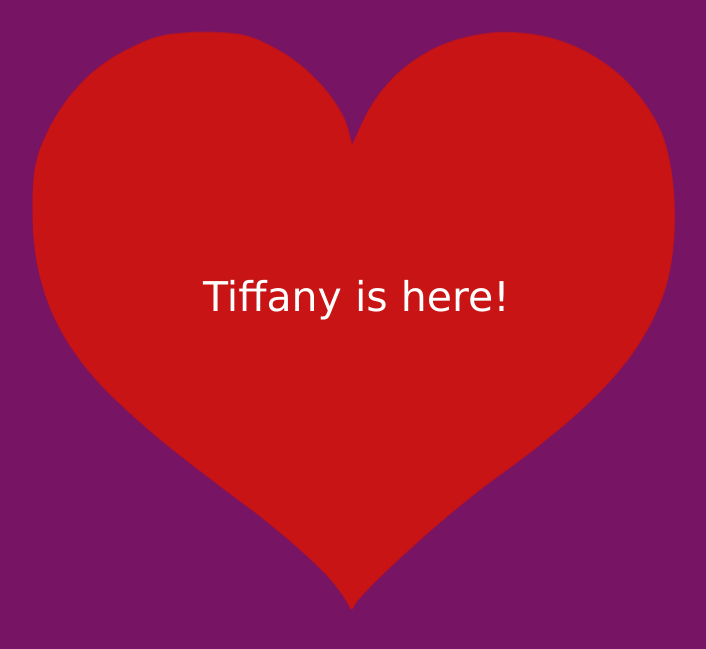
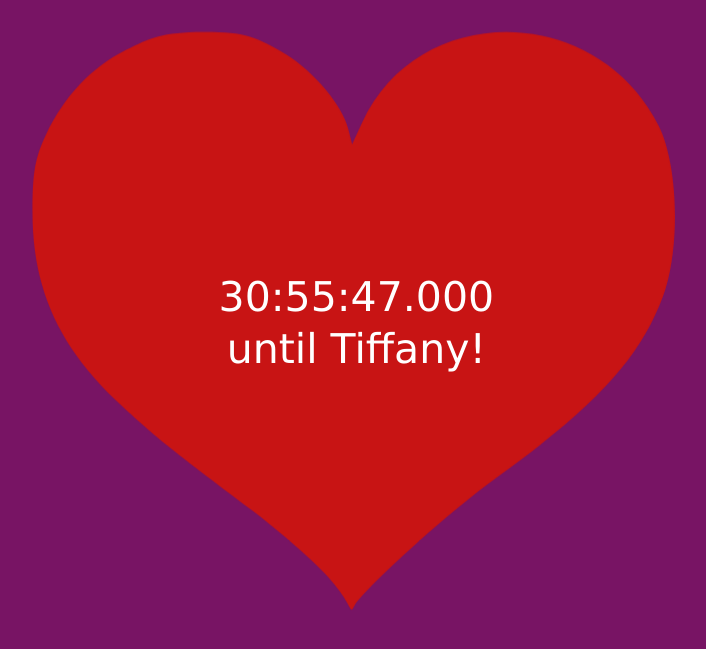
Before and after one commit to TheToolbox/countdown-to-tiffany, a plain HTML site: page index.html in a window 1280 px wide. Shown: the part 73-722 px from the top of the page, without its empty margins (284-990 px from the left). Drawn offline with Linux system fonts and the light colour scheme.

Commit message:
updating timestamp

```diff
--- a/index.html
+++ b/index.html
@@ -81,7 +81,7 @@
     var tiff = (function () {
         var countdown = document.getElementById("countdown");
         var caption = document.getElementById("caption");
-        var nextTime = 1530317100000;
+        var nextTime = 1533384600000;
 
         function rightPad(string, digits) {
             string = string + '';
```
